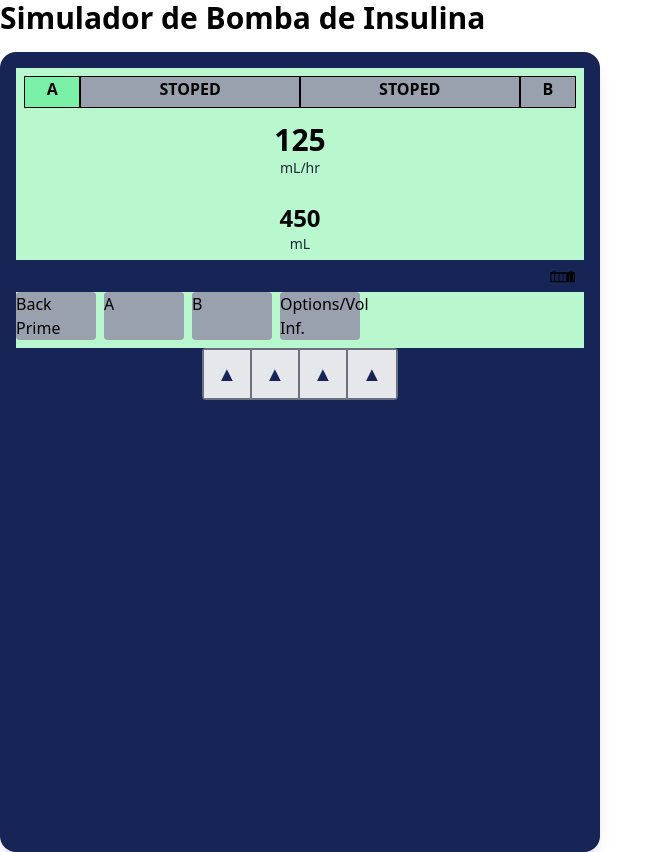
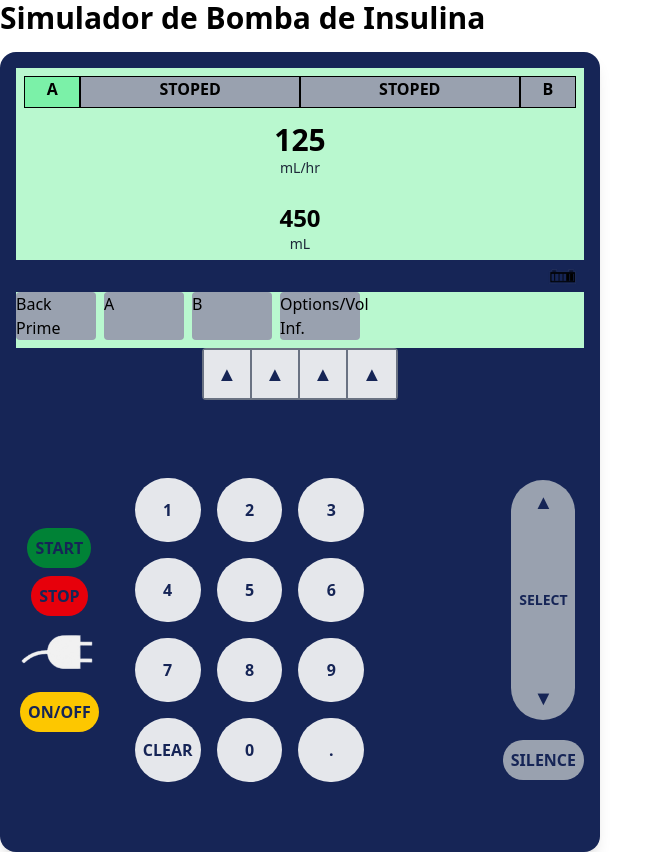
Before and after one commit to vpeinado263/simulador-bomba-insulina, a Next.js app in the folder frontend/: page / in a window 1280 px wide. Shown: the whole page, without its empty margins (0-663 px from the left). Built offline with nearby package versions, Linux system fonts and the light colour scheme.

Commit message:
Indexsar componente controlpanel

```diff
--- a/frontend/src/components/templates/DeviceLayout.jsx
+++ b/frontend/src/components/templates/DeviceLayout.jsx
@@ -1,4 +1,5 @@
 import Softkeys from "../atoms/Botones Individuales/Softkeys";
+import ControlPanel from "../organisms/ControlPanel";
 import Lcd from "../organisms/Lcd";
 
 const DeviceLayout = () => {
@@ -9,7 +10,7 @@ const DeviceLayout = () => {
        <Softkeys />
       </div>
     <div className="flex-1 w-full flex items-center justify-center my-2">
-
+    <ControlPanel />
     </div>
   </div>
   );
```
